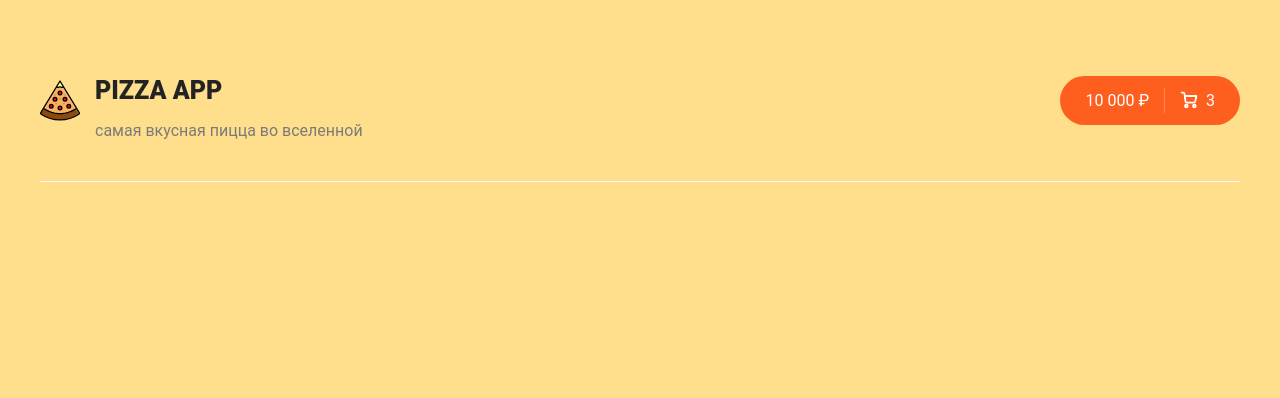
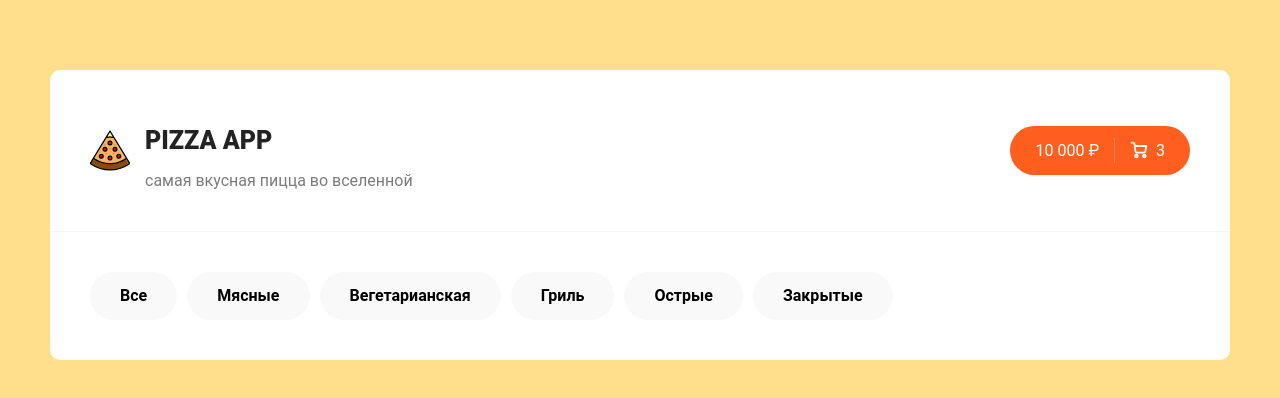
Before and after one commit to movsumlu/PizzaApp, a React (Create React App) app: page / in a window 1280 px wide. Shown: the top 398 px of the page. Built offline with nearby package versions, Linux system fonts and the light colour scheme.

Commit message:
add <Categories /> / add new scripts for deploying on GH Pages / update css-styles for <App />

```diff
--- a/package.json
+++ b/package.json
@@ -2,7 +2,9 @@
   "name": "pizza-app",
   "version": "1.0.0",
   "private": true,
+  "homepage": "https://movsumlu.github.io/PizzaApp/",
   "dependencies": {
+    "gh-pages": "^4.0.0",
     "normalize.css": "^8.0.1",
     "react": "^18.2.0",
     "react-dom": "^18.2.0",
@@ -10,7 +12,9 @@
     "sass": "^1.52.3"
   },
   "scripts": {
-    "dev": "react-scripts start"
+    "dev": "react-scripts start",
+    "build": "react-scripts build",
+    "deploy": "gh-pages -d build"
   },
   "eslintConfig": {
     "extends": [
--- a/src/App.js
+++ b/src/App.js
@@ -1,9 +1,16 @@
+import { Categories } from "./components/Categories";
 import { Header } from "./components/Header";
 
 const App = () => {
   return (
     <div className="app">
-      <Header />
+      <div className="wrapper">
+        <Header />
+
+        <div className="content">
+          <Categories />
+        </div>
+      </div>
     </div>
   );
 };
--- /dev/null
+++ b/src/components/Categories/index.jsx
@@ -0,0 +1,24 @@
+import "./style.scss";
+
+const categories = [
+  "Все",
+  "Мясные",
+  "Вегетарианская",
+  "Гриль",
+  "Острые",
+  "Закрытые",
+];
+
+const Categories = () => {
+  return (
+    <div className="categories">
+      <ul>
+        {categories.map((name) => (
+          <li key={name}>{name}</li>
+        ))}
+      </ul>
+    </div>
+  );
+};
+
+export { Categories };
--- /dev/null
+++ b/src/components/Categories/style.scss
@@ -0,0 +1,30 @@
+@import "../../style/variables.scss";
+
+.categories {
+  ul {
+    display: flex;
+
+    li {
+      background-color: $alabaster-color;
+      padding: 15px 30px;
+      border-radius: 30px;
+      margin-right: 10px;
+      font-weight: bold;
+      transition: background-color 0.1s ease-in-out;
+      cursor: pointer;
+
+      &:hover {
+        background-color: darken($alabaster-color, 2%);
+      }
+
+      &:active {
+        background-color: darken($alabaster-color, 5%);
+      }
+
+      &.active {
+        background-color: $mineShaft-color;
+        color: $white-color;
+      }
+    }
+  }
+}
--- a/src/components/Header/style.scss
+++ b/src/components/Header/style.scss
@@ -5,7 +5,7 @@
   align-items: center;
   justify-content: space-between;
   border-bottom: 1px solid $culturedPearl-color;
-  padding: 40px 0;
+  padding: 40px;
 
   &__leftside {
     display: flex;
--- a/src/style/main.scss
+++ b/src/style/main.scss
@@ -25,5 +25,18 @@ body {
     max-width: 1200px;
     padding-top: 20px;
     margin: 0 auto;
+
+    .wrapper {
+      width: calc(100vw - 100px);
+      height: 100%;
+      background-color: $white-color;
+      margin: 50px auto;
+      border-radius: 10px;
+      max-width: 1400px;
+
+      .content {
+        padding: 40px;
+      }
+    }
   }
 }
--- a/src/style/variables.scss
+++ b/src/style/variables.scss
@@ -4,3 +4,5 @@ $salomie-color: #ffdf8c;
 $culturedPearl-color: #f6f6f6;
 $orange-color: #fe5f1e;
 $boulder-color: #7b7b7b;
+$alabaster-color: #f9f9f9;
+$mineShaft-color: #282828;
```
Also changed, not shown: 1 other file (tests, documents, lock files or other folders).
